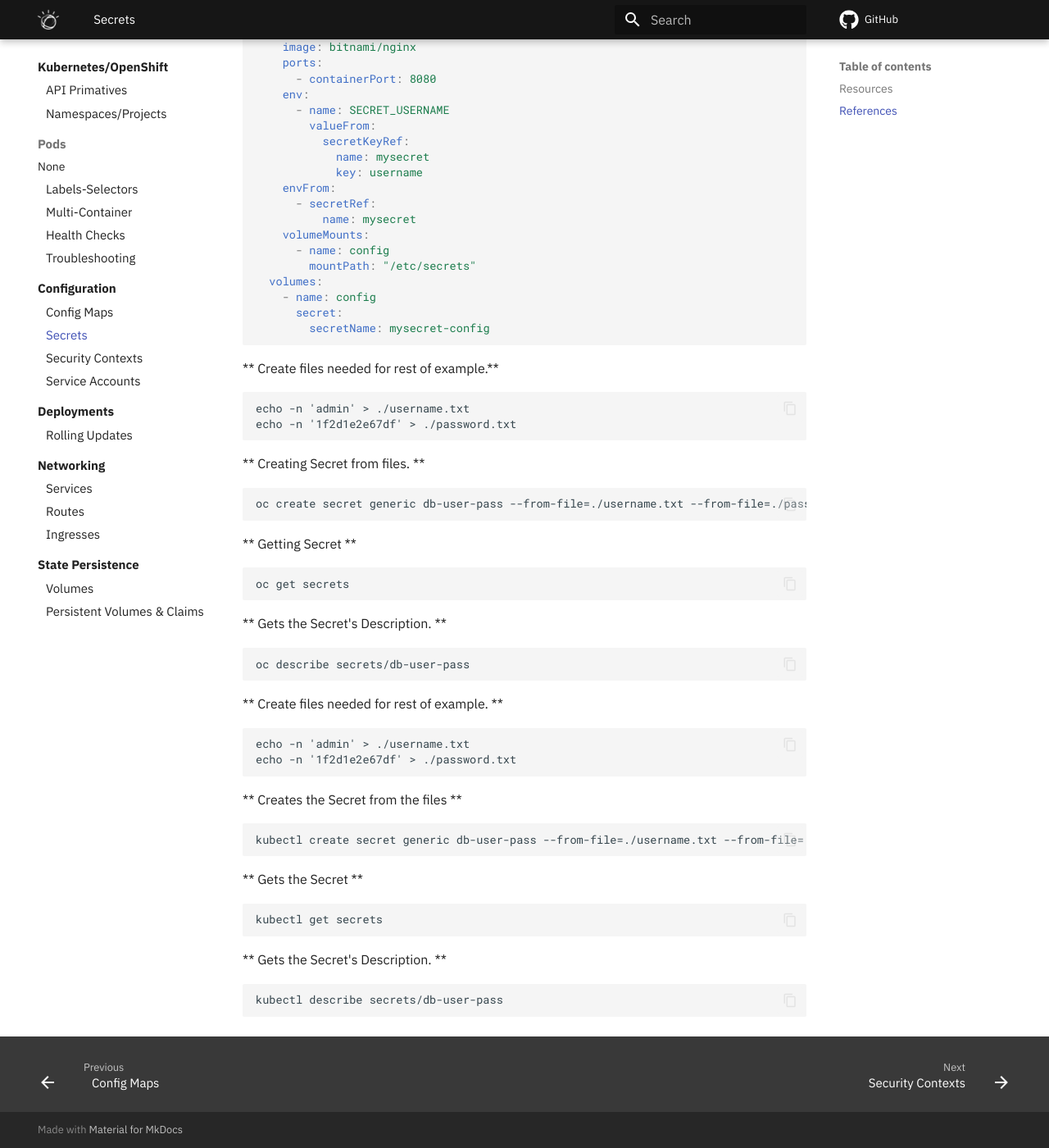
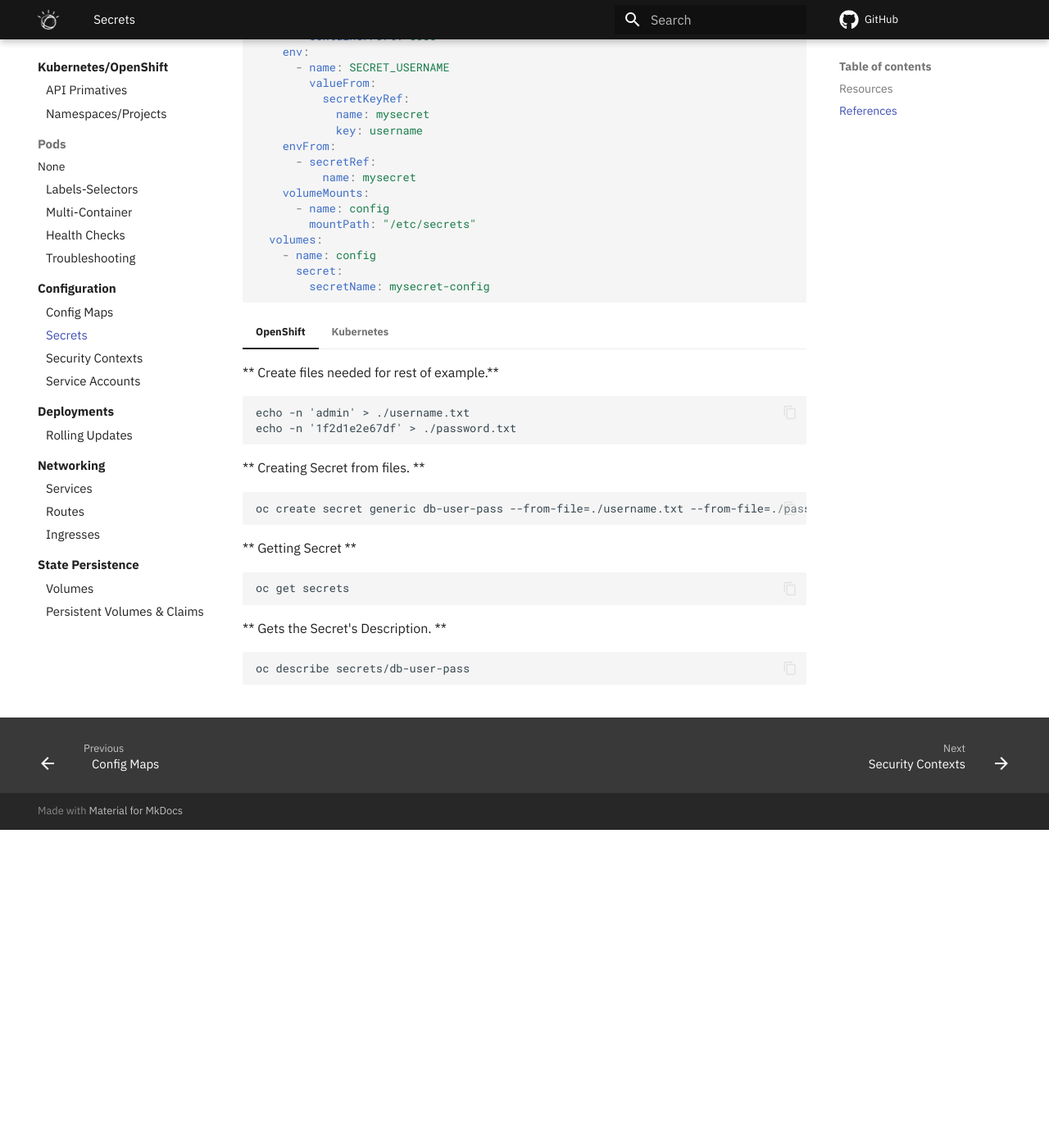
Before and after one commit to ibm-cloud-architecture/cloud-native-bootcamp, an MkDocs documentation site: the page built from docs/openshift/configuration/secrets/index.md, in a window 1280 px wide and 1400 px high, scrolled down 1254 px. Shown: the whole window at 82% size. Built offline with MkDocs 1.6.1 and Material for MkDocs 9.7.7, drawn with Linux system fonts in a browser that asks for light colours; some web fonts are replaced; comment, search, counter and statistics services are not loaded; after the commit the page ends 2266 px from its top, so only the background shows below that; some of the changed text lies outside the part shown.

Commit message:
Top half Kubernetes/OpenShift

````diff
--- a/docs/openshift/configuration/secrets/index.md
+++ b/docs/openshift/configuration/secrets/index.md
@@ -71,50 +71,41 @@ spec:
         secretName: mysecret-config
 ```
 
-<Tabs>
-<Tab label="OpenShift">
+=== "OpenShift"
+    ** Create files needed for rest of example.**
+    ```
+    echo -n 'admin' > ./username.txt
+    echo -n '1f2d1e2e67df' > ./password.txt
+    ```
 
-** Create files needed for rest of example.**
-```
-echo -n 'admin' > ./username.txt
-echo -n '1f2d1e2e67df' > ./password.txt
-```
+    ** Creating Secret from files. **
+    ```
+    oc create secret generic db-user-pass --from-file=./username.txt --from-file=./password.txt
+    ```
+    ** Getting Secret **
+    ```
+    oc get secrets
+    ```
+    ** Gets the Secret's Description. **
+    ```
+    oc describe secrets/db-user-pass
+    ```
 
-** Creating Secret from files. **
-```
-oc create secret generic db-user-pass --from-file=./username.txt --from-file=./password.txt
-```
-** Getting Secret **
-```
-oc get secrets
-```
-** Gets the Secret's Description. **
-```
-oc describe secrets/db-user-pass
-```
-
-</Tab>
-
-<Tab label="IKS">
-
-** Create files needed for rest of example. **
-```
-echo -n 'admin' > ./username.txt
-echo -n '1f2d1e2e67df' > ./password.txt
-```
-** Creates the Secret from the files **
-```
-kubectl create secret generic db-user-pass --from-file=./username.txt --from-file=./password.txt
-```
-** Gets the Secret **
-```
-kubectl get secrets
-```
-** Gets the Secret's Description. **
-```
-kubectl describe secrets/db-user-pass
-```
-
-</Tab>
-
-</Tabs>
+=== "Kubernetes"
+    ** Create files needed for rest of example. **
+    ```
+    echo -n 'admin' > ./username.txt
+    echo -n '1f2d1e2e67df' > ./password.txt
+    ```
+    ** Creates the Secret from the files **
+    ```
+    kubectl create secret generic db-user-pass --from-file=./username.txt --from-file=./password.txt
+    ```
+    ** Gets the Secret **
+    ```
+    kubectl get secrets
+    ```
+    ** Gets the Secret's Description. **
+    ```
+    kubectl describe secrets/db-user-pass
+    ```
````
Also changed, not shown: other parts of docs/openshift/configuration/secrets/index.md (+2 -2 lines), docs/openshift/configuration/config-map/index.md (+1 -1 lines), docs/openshift/core-concepts/index.md (+2 -2 lines), docs/openshift/core-concepts/namespaces-projects/index.md (+3 -3 lines).
